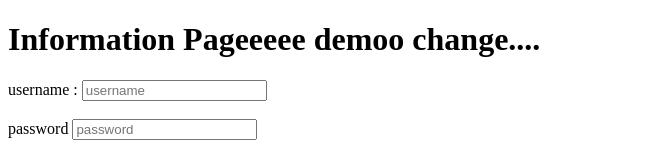
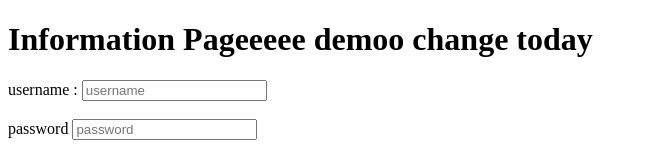
Before and after one commit to AP10100/demo, a plain HTML site: page index/index.html in a window 1280 px wide. Shown: the top 156 px of the page, without its empty margins (0-647 px from the left). Drawn offline with Linux system fonts and the light colour scheme.

Commit message:
Update index.html

```diff
--- a/index/index.html
+++ b/index/index.html
@@ -7,7 +7,7 @@
     <title>for</title>
 </head>
 <body>
-    <h1>Information Pageeeee demoo change....</h1>
+    <h1>Information Pageeeee demoo change today</h1>
     <form action="thankyou.html" method="GET">
         <label for="username">username :</label>
         <input type="text" id="username" name="username" placeholder="username" >
```
